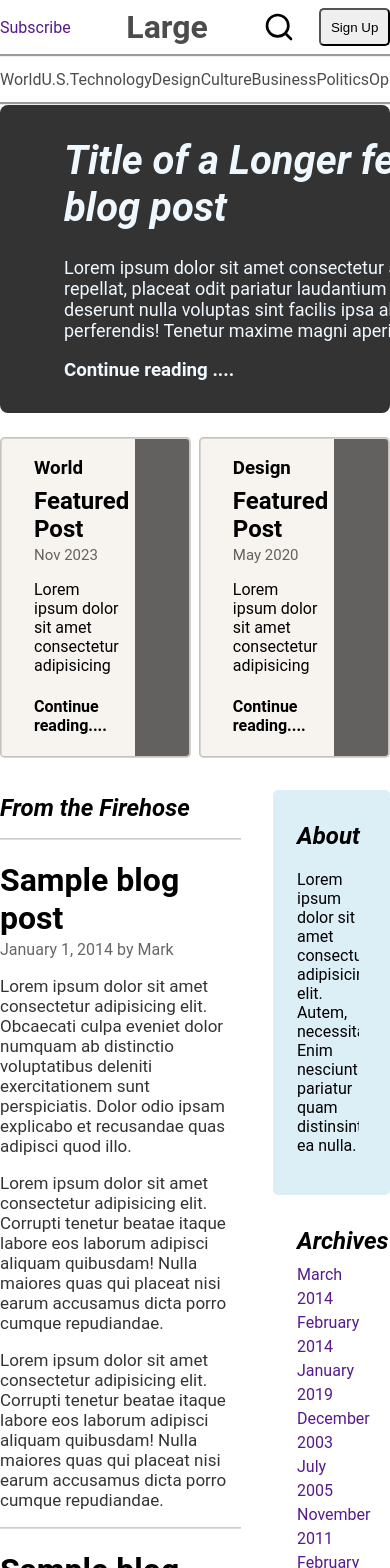
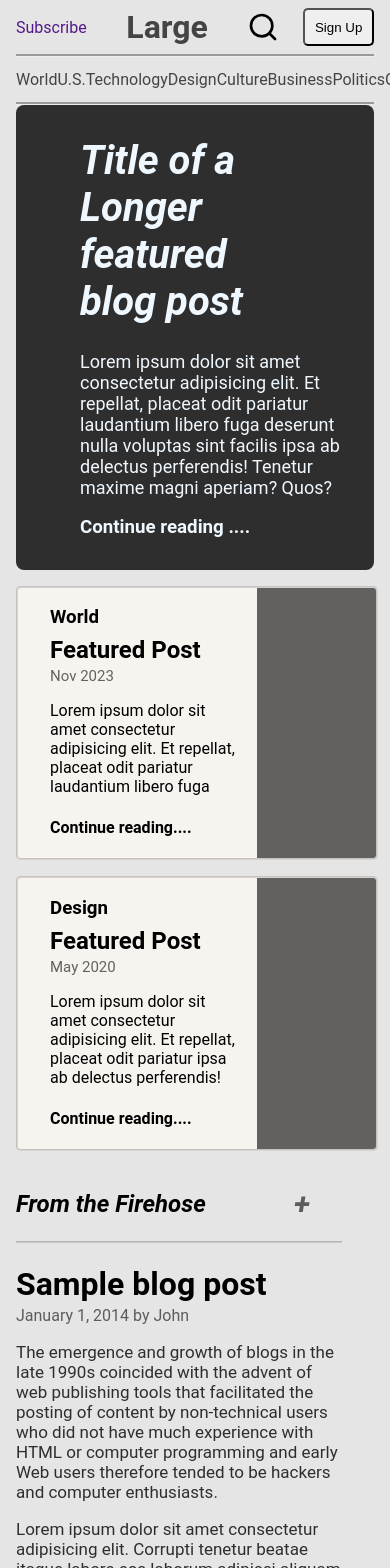
Before and after one commit to Vivek-Prajapatii/blog, a React (Create React App) app: page / in a window 390 px wide. Shown: the top 1568 px of the page. Built offline with nearby package versions, Linux system fonts and the light colour scheme.

Commit message:
made responsive

```diff
--- a/src/App.css
+++ b/src/App.css
@@ -2,5 +2,7 @@
   display: flex;
   justify-content: center;
   text-align: center;
-  background-color: rgb(0,0,0,0.0.1);
+  padding-left: 1rem;
+  padding-right: 1rem;
+  background-color: rgb(0, 0, 0, 0.1);
 }
--- /dev/null
+++ b/src/components/blogs/BlogForm.tsx
@@ -0,0 +1,91 @@
+// Modal.js
+import React from "react";
+import "../../styles/components/blogs/BlogForm.scss";
+import { getFormattedDate } from "../../utils/date.util";
+
+const BlogForm = (props: {
+  isOpen: any;
+  closeModal: any;
+  onSubmit: Function;
+  onClear: Function;
+}) => {
+  const { isOpen, closeModal, onSubmit, onClear } = props;
+  const [title, setTitle] = React.useState("");
+  const [name, setName] = React.useState("");
+  const [content, setContent] = React.useState("");
+
+  const handleTitleChange = (e: any) => {
+    setTitle(e.target.value);
+  };
+
+  const handleNameChange = (e: any) => {
+    setName(e.target.value);
+  };
+
+  const handleContentChange = (e: any) => {
+    setContent(e.target.value);
+  };
+
+  const handleClear = () => {
+    setTitle("");
+    setContent("");
+    onClear();
+  };
+
+  const handleSubmit = (e: any) => {
+    e.preventDefault();
+    onSubmit({ name, title, content, date: getFormattedDate() });
+  };
+
+  return (
+    <div className={`blog-form-container`}>
+      <div className="blog-content">
+        <span className="close" onClick={closeModal}>
+          &times;
+        </span>
+
+        <form onSubmit={handleSubmit}>
+          <h2>Post your Blog</h2>
+          <label>Name:</label>
+          <input
+            type="text"
+            id="name"
+            value={name}
+            onChange={handleNameChange}
+            placeholder="Enter your name"
+            required
+          />
+
+          <label>Title:</label>
+          <input
+            type="text"
+            id="title"
+            value={title}
+            onChange={handleTitleChange}
+            placeholder="Enter title of your blog"
+            required
+          />
+
+          <label>Content:</label>
+          <textarea
+            id="content"
+            value={content}
+            onChange={handleContentChange}
+            placeholder="Enter the content"
+            required
+          />
+          <div className="button-container">
+            <button type="button" onClick={handleClear}>
+              Cancel
+            </button>
+            <button type="submit" className="submit-button">
+              Submit
+            </button>
+          </div>
+        </form>
+      </div>
+    </div>
+  );
+};
+
+export default BlogForm;
--- a/src/components/Blogs.tsx
+++ b/src/components/blogs/Blogs.tsx
@@ -1,32 +1,36 @@
 import React from "react";
-import "../styles/components/Blogs.scss";
+import "../../styles/components/blogs/Blogs.scss";
 
-function Blogs() {
+function Blogs(props: { setPost: Function; postData: any }) {
+  const { setPost, postData } = props;
+
+  const handleClick = () => {
+    setPost(true);
+  };
   return (
     <div className="blogs-container">
-      <h2>From the Firehose</h2>
-      <div className="blog">
-        <h1>Sample blog post</h1>
-        <span>January 1, 2014 by Mark</span>
-        <p>
-          Lorem ipsum dolor sit amet consectetur adipisicing elit. Obcaecati
-          culpa eveniet dolor numquam ab distinctio voluptatibus deleniti
-          exercitationem sunt perspiciatis. Dolor odio ipsam explicabo et
-          recusandae quas adipisci quod illo.
-        </p>
-        <p>
-          Lorem ipsum dolor sit amet consectetur adipisicing elit. Corrupti
-          tenetur beatae itaque labore eos laborum adipisci aliquam quibusdam!
-          Nulla maiores quas qui placeat nisi earum accusamus dicta porro cumque
-          repudiandae.
-        </p>
-        <p>
-          Lorem ipsum dolor sit amet consectetur adipisicing elit. Corrupti
-          tenetur beatae itaque labore eos laborum adipisci aliquam quibusdam!
-          Nulla maiores quas qui placeat nisi earum accusamus dicta porro cumque
-          repudiandae.
-        </p>
-      </div>
+      <h2>
+        From the Firehose{" "}
+        <span
+          onClick={() => {
+            handleClick();
+          }}
+        >
+          +
+        </span>
+      </h2>
+      {postData &&
+        postData.map((item: any) => {
+          return (
+            <div className="blog">
+              <h1>{item.title}</h1>
+              <span>
+                {item.date} by {item.name}
+              </span>
+              <pre>{item.content}</pre>
+            </div>
+          );
+        })}
       <div className="blog">
         <h1>Sample blog post</h1>
         <span>January 1, 2014 by John</span>
@@ -34,8 +38,8 @@ function Blogs() {
           The emergence and growth of blogs in the late 1990s coincided with the
           advent of web publishing tools that facilitated the posting of content
           by non-technical users who did not have much experience with HTML or
-          computer programming and early Web users therefore tended to be hackers and
-          computer enthusiasts.
+          computer programming and early Web users therefore tended to be
+          hackers and computer enthusiasts.
         </p>
         <p>
           Lorem ipsum dolor sit amet consectetur adipisicing elit. Corrupti
--- a/src/pages/BlogPage.tsx
+++ b/src/pages/BlogPage.tsx
@@ -1,26 +1,66 @@
-import React from "react";
+import React, { useState, useEffect } from "react";
 import "../styles/pages/BlogPage.scss";
 import Banner from "../components/Banner";
 import FeaturedBlogs from "../components/FeaturedBlogs";
-import Blogs from "../components/Blogs";
+import Blogs from "../components/blogs/Blogs";
 import About from "../components/About";
 import Archives from "../components/Archives";
 import ElseWhere from "../components/ElseWhere";
 import NavBar from "../components/header/NavBar";
 import SignupBar from "../components/header/SignupBar";
 import Footer from "../components/footer/Footer";
+import BlogForm from "../components/blogs/BlogForm";
+import { createPortal } from "react-dom";
 
 function BlogPage() {
+  const [post, setPost] = useState(false);
+  const [isModalOpen, setIsModalOpen] = useState(false);
+  const [postData, setPostData] = useState<any>([]);
+
+  useEffect(() => {
+    if (post) openModal();
+    console.log(post);
+  }, [post]);
+
+  const openModal = () => {
+    setIsModalOpen(true);
+  };
+
+  const closeModal = () => {
+    setIsModalOpen(false);
+    setPost(false);
+  };
+
+  const handleSubmit = (formData: any) => {
+    setPostData([...postData, formData]);
+    closeModal();
+  };
+
+  const handleClear = () => {
+    // Additional logic to clear form fields if needed
+    closeModal();
+  };
+
   return (
     <div className="blog-page-container">
       <SignupBar />
       <NavBar />
       <Banner />
       <FeaturedBlogs />
+      {isModalOpen && (
+        <>
+          <BlogForm
+            isOpen={isModalOpen}
+            closeModal={closeModal}
+            onSubmit={handleSubmit}
+            onClear={handleClear}
+          />
+        </>
+      )}
 
       <div className="blogs-and-about">
         <div className="blogs">
-          <Blogs />
+          <Blogs setPost={setPost} postData={postData} />
         </div>
 
         <div className="about">
--- a/src/styles/components/Banner.scss
+++ b/src/styles/components/Banner.scss
@@ -10,7 +10,7 @@
     font-style: italic;
     margin: 2rem 4rem 0.5rem 4rem;
     text-align: left;
-    width: 30rem;
+    max-width: 30rem;
     font-size: 40px;
   }
 
@@ -18,7 +18,8 @@
     margin-left: 4rem;
     font-size: large;
     text-align: left;
-    width: 30rem;
+    max-width: 30rem;
+    padding-right: 2rem;
   }
 
   h3 {
--- a/src/styles/components/FeaturedBlogs.scss
+++ b/src/styles/components/FeaturedBlogs.scss
@@ -1,16 +1,17 @@
 .featured-blogs-container {
   margin-top: 1.5rem;
   display: flex;
+  flex-wrap: nowrap;
   justify-content: space-between;
 
   .blog-card {
-    width: 48%;
     background-color: rgb(247, 243, 239);
     border-radius: 0.3rem;
     border: 2px;
     border-style: groove;
-    border-color: rgb(0,0,0,0.2);
+    border-color: rgb(0, 0, 0, 0.2);
     display: flex;
+    width: 49%;
 
     .description {
       text-align: left;
@@ -26,7 +27,7 @@
       }
 
       span {
-        color: rgb(0,0,0,0.6);
+        color: rgb(0, 0, 0, 0.6);
         font-size: 15px;
       }
 
@@ -40,10 +41,31 @@
     }
 
     .thumbnail {
-      background-color: rgb(0,0,0,0.6);
+      background-color: rgb(0, 0, 0, 0.6);
       width: 12rem;
       border-top-right-radius: 3px;
       border-bottom-right-radius: 3px;
     }
   }
 }
+
+@media (max-width: 600px) {
+  .featured-blogs-container {
+    margin-top: 0px;
+    flex-direction: column;
+
+    .blog-card {
+      margin-top: 1rem;
+      width: 100%;
+    }
+    .thumbnail {
+      display: block;
+    }
+  }
+}
+
+@media (max-width: 800px) {
+  .thumbnail {
+    display: none;
+  }
+}
--- /dev/null
+++ b/src/styles/components/blogs/BlogForm.scss
@@ -0,0 +1,91 @@
+/* Modal.css */
+.blog-form-container {
+  display: flex;
+  justify-content: center;
+  position: fixed;
+  top: 0;
+  left: 0;
+  width: 100%;
+  height: 100%;
+  background-color: rgba(0, 0, 0, 0.4);
+  z-index: 1000;
+  padding-top: 5rem;
+}
+
+.blog-content {
+  border-radius: 5px;
+  background-color: #fff;
+  padding: 20px;
+  border: 2px solid #888;
+  max-width: 800px;
+  width: 70%;
+  height: fit-content;
+  z-index: 1001;
+}
+
+.close {
+  float: right;
+  font-size: 24px;
+  cursor: pointer;
+}
+
+form {
+  display: flex;
+  flex-direction: column;
+
+  h2 {
+    margin-top: 0.5rem;
+    margin-bottom: 0rem;
+  }
+}
+
+label {
+  margin-bottom: 0.5rem;
+  text-align: left;
+}
+
+input {
+  padding: 0.5rem;
+  margin-bottom: 1rem;
+  border: 1px solid #ddd;
+}
+
+textarea {
+  max-width: 752px;
+  padding: 1rem;
+  height: 10rem;
+  margin-bottom: 16px;
+  border: 1px solid #ddd;
+}
+
+.button-container {
+  display: flex;
+  justify-content: end;
+
+  button {
+    border: none;
+    background-color: none;
+    border-radius: 5px;
+    cursor: pointer;
+  }
+
+  .submit-button {
+    margin-left: 1rem;
+    background-color: rgb(120, 182, 199);
+    color: white;
+    padding: 10px;
+    cursor: pointer;
+    border: none;
+    border-radius: 4px;
+
+    &:hover {
+      background-color: #458ba0;
+    }
+  }
+}
+
+@media (max-width: 600px) {
+  .modal-content {
+    width: 90%;
+  }
+}
--- a/src/styles/components/Blogs.scss
+++ b/src/styles/components/blogs/Blogs.scss
@@ -6,6 +6,17 @@
     margin-top: 0.2rem;
     margin-bottom: 1rem;
     font-style: italic;
+    display: flex;
+    justify-content: space-between;
+    align-items: center;
+    margin-right: 4rem;
+
+    span {
+      font-size: 30px;
+      font-style: none;
+      text-decoration: none;
+      cursor: pointer;
+    }
   }
 
   h1 {
@@ -30,6 +41,17 @@
     border-right: 0cap;
     border-style: groove;
     border-color: rgb(0, 0, 0, 0.2);
+
+    pre {
+      font-family: "Roboto";
+      width: inherit;
+      color: rgb(0, 0, 0, 0.8);
+
+      white-space: pre-line;
+    }
+
+    margin-top: 20px;
+    white-space: pre-line; /* Preserve newline characters and formatting */
   }
 
   .button-stack {
--- a/src/styles/pages/BlogPage.scss
+++ b/src/styles/pages/BlogPage.scss
@@ -9,13 +9,15 @@
     display: flex;
     justify-content: space-between;
     margin-top: 2rem;
+  }
 
-    .blogs {
-      width: 70%;
-    }
-
-    .about {
- width: 30%;
-    }
+  .about {
+    min-width: 20rem;
   }
 }
+
+@media (max-width: 800px) {
+  .blogs-and-about {
+    flex-direction: column;
+  }
+}
--- /dev/null
+++ b/src/utils/date.util.ts
@@ -0,0 +1,10 @@
+export function getFormattedDate() {
+  const today = new Date();
+  const options: Intl.DateTimeFormatOptions = {
+    year: "numeric",
+    month: "long",
+    day: "numeric",
+  };
+  const formattedDate = today.toLocaleDateString("en-US", options);
+  return formattedDate;
+}
```
